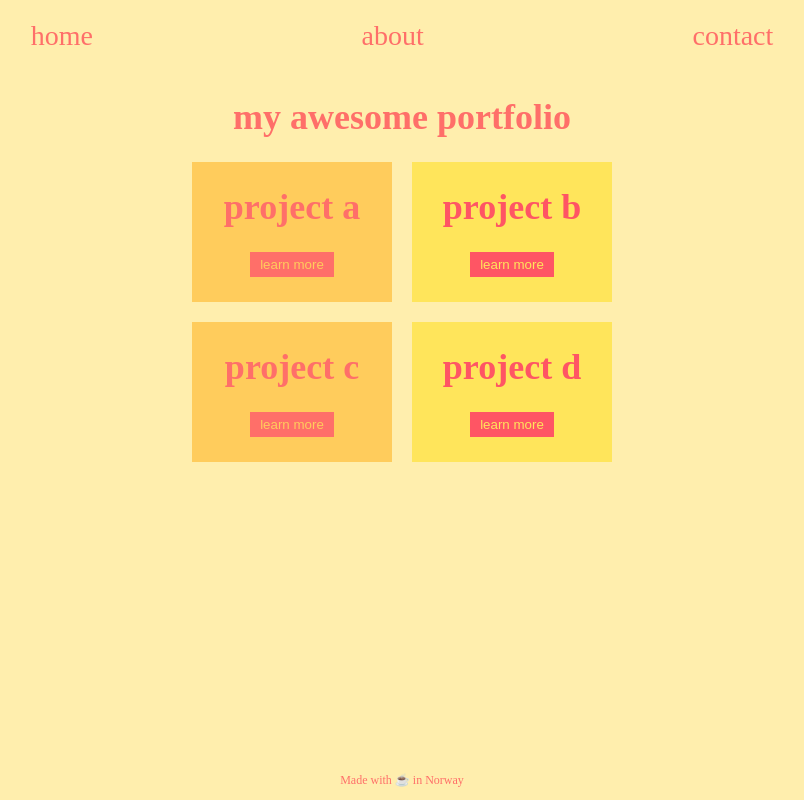
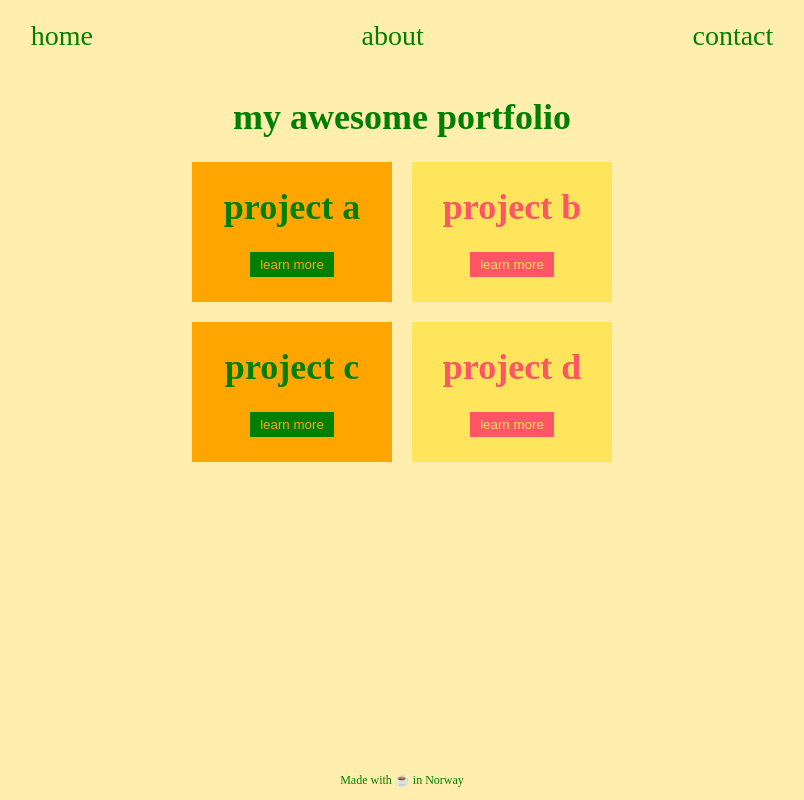
Before and after one commit to ajspeller/css-variables, a plain HTML site: page index.html in a window 1280 px wide. Shown: the whole page, without its empty margins (238-1042 px from the left). Drawn offline with Linux system fonts and the light colour scheme.

Commit message:
change variables using JS

```diff
--- a/index.html
+++ b/index.html
@@ -37,5 +37,6 @@
             </div>
         </main>
         <footer><p>Made with ☕ in Norway</p></footer>
+    <script src="index.js"></script>
     </body>
 </html>
--- /dev/null
+++ b/index.js
@@ -0,0 +1,12 @@
+var root = document.querySelector(':root');
+
+console.log(root);
+
+var rootStyles = getComputedStyle(root);
+
+var red = rootStyles.getPropertyValue('--red');
+var yellow = rootStyles.getPropertyValue('--yellow');
+console.log(red);
+
+root.style.setProperty('--red','green');
+root.style.setProperty('--yellow','orange');
```
